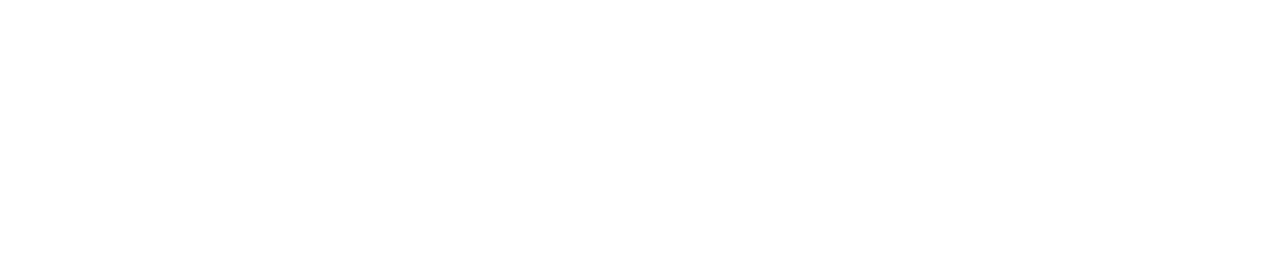
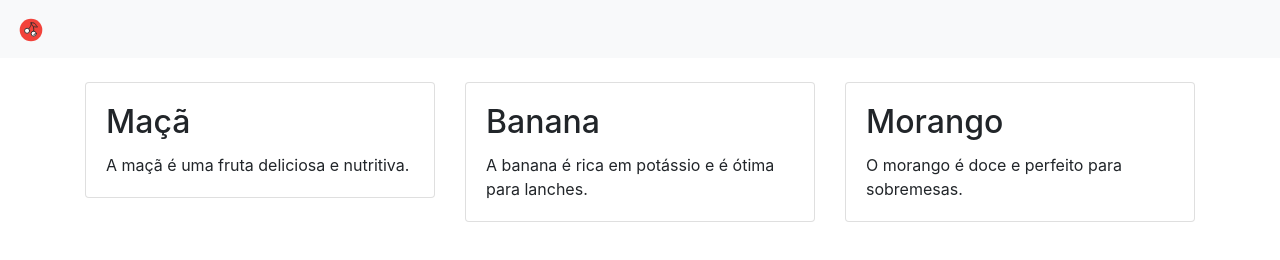
Before and after one commit to VivianeGomes/ExpressNodemonHTML, a website: page src/public/pages/home.html in a window 1280 px wide. Drawn offline with nearby package versions, Linux system fonts and the light colour scheme.

Commit message:
Home init

```diff
--- a/src/public/pages/home.html
+++ b/src/public/pages/home.html
@@ -1,11 +1,56 @@
 <!DOCTYPE html>
-<html lang="pt-br">
-<head>
-    <meta charset="UTF-8">
-    <meta name="viewport" content="width=device-width, initial-scale=1.0">
-    <title>Home</title>
-</head>
-<body>
+<html lang="pt-BR">
+  <head>
+    <meta charset="UTF-8" />
+    <meta name="viewport" content="width=device-width, initial-scale=1.0" />
+    <link
+      rel="stylesheet"
+      href="https://stackpath.bootstrapcdn.com/bootstrap/4.3.1/css/bootstrap.min.css"
+    />
+    <title>Página Inicial - Frutas</title>
+  </head>
 
-</body>
+  <body>
+    <nav class="navbar navbar-light bg-light">
+      <a class="navbar-brand" href="#">
+        <img src="../img/cherry.svg" width="30" height="30" alt="" />
+      </a>
+    </nav>
+
+    <div class="container">
+      <h1 class="text-center my-4"></h1>
+      <div class="row">
+        <div class="col-md-4">
+          <div class="card">
+            <div class="card-body">
+              <h2 class="card-title">Maçã</h2>
+              <p class="card-text">A maçã é uma fruta deliciosa e nutritiva.</p>
+            </div>
+          </div>
+        </div>
+        <div class="col-md-4">
+          <div class="card">
+            <div class="card-body">
+              <h2 class="card-title">Banana</h2>
+              <p class="card-text">
+                A banana é rica em potássio e é ótima para lanches.
+              </p>
+            </div>
+          </div>
+        </div>
+        <div class="col-md-4">
+          <div class="card">
+            <div class="card-body">
+              <h2 class="card-title">Morango</h2>
+              <p class="card-text">
+                O morango é doce e perfeito para sobremesas.
+              </p>
+            </div>
+          </div>
+        </div>
+      </div>
+    </div>
+
+    <script src="https://stackpath.bootstrapcdn.com/bootstrap/4.3.1/js/bootstrap.min.js"></script>
+  </body>
 </html>
```
Also changed, not shown: src/public/img/basket.png (added), src/public/img/cherry.svg (added), src/public/img/fruits.png (added).
